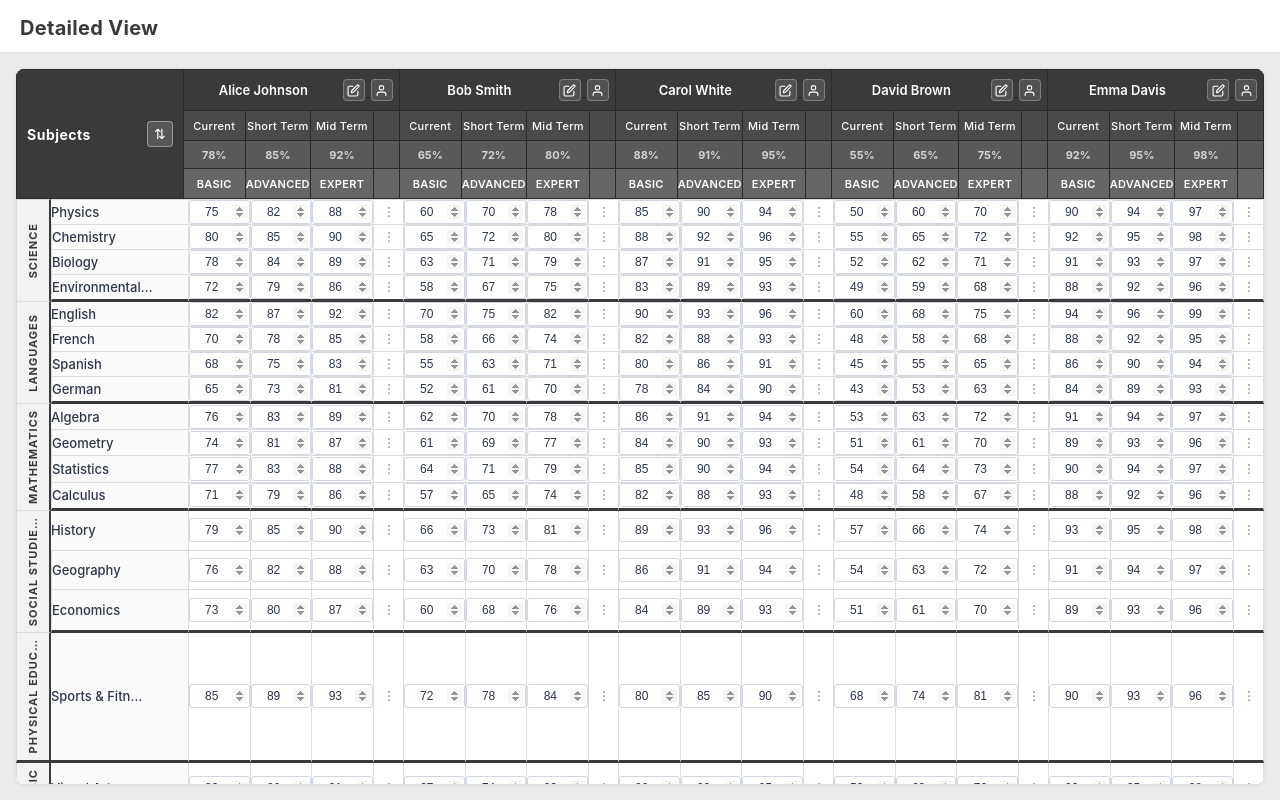
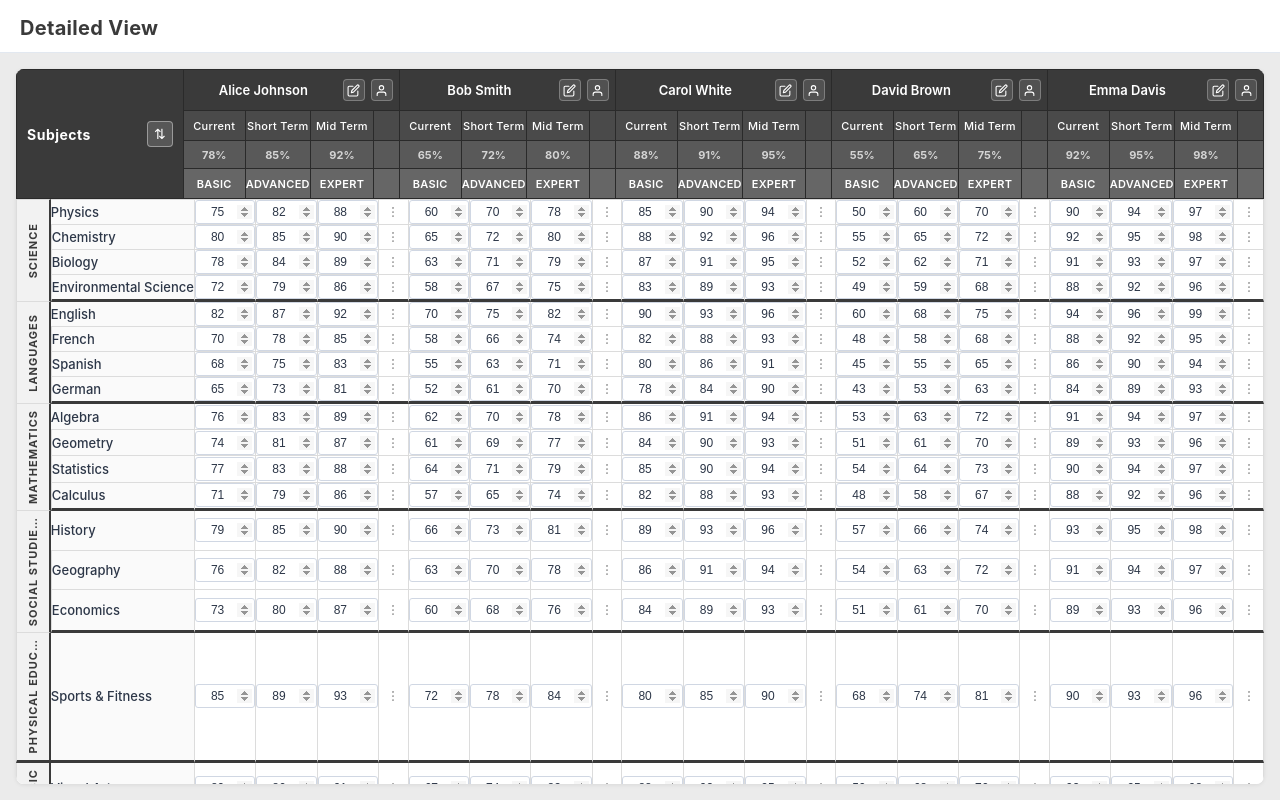
Before and after one commit to nimishawilson/ui-grid-demo, an Angular app: page /detailed-view in a window 1280 px wide. Built offline with nearby package versions, Linux system fonts and the light colour scheme.

Commit message:
show tooltip for subject name if it exceeds the div instead of putting a char count as 13 - detailed view

```diff
--- a/src/app/components/detailed-grid/detailed-grid.component.html
+++ b/src/app/components/detailed-grid/detailed-grid.component.html
@@ -104,8 +104,8 @@
                 </td>
               }
               <td class="subject-cell"
-                  [title]="truncateTooltip(subject.name)">
-                {{ truncate(subject.name) }}
+                  (mouseenter)="setSubjectTooltip($event, subject.name)">
+                {{ subject.name }}
               </td>
               @for (student of students; track student.id) {
                 <td class="mark-cell">
--- a/src/app/components/detailed-grid/detailed-grid.component.scss
+++ b/src/app/components/detailed-grid/detailed-grid.component.scss
@@ -276,6 +276,9 @@ tbody {
     color: #2d3748;
     background: $subject-bg;
     border-right: 2px solid $border-body;
+    white-space: nowrap;
+    overflow: hidden;
+    text-overflow: ellipsis;
   }
 
   // ── Row action icon cell ─────────────────────────────────────────────────
--- a/src/app/components/detailed-grid/detailed-grid.component.ts
+++ b/src/app/components/detailed-grid/detailed-grid.component.ts
@@ -77,6 +77,11 @@ export class DetailedGridComponent implements OnChanges, OnInit {
     return name.length > this.maxLabelChars ? name : '';
   }
 
+  setSubjectTooltip(event: MouseEvent, name: string): void {
+    const el = event.target as HTMLElement;
+    el.title = el.scrollWidth > el.offsetWidth ? name : '';
+  }
+
   getMark(subjectId: string, studentId: string): SubjectMark {
     if (!this.marksMap[subjectId]) {
       this.marksMap[subjectId] = {};
```
